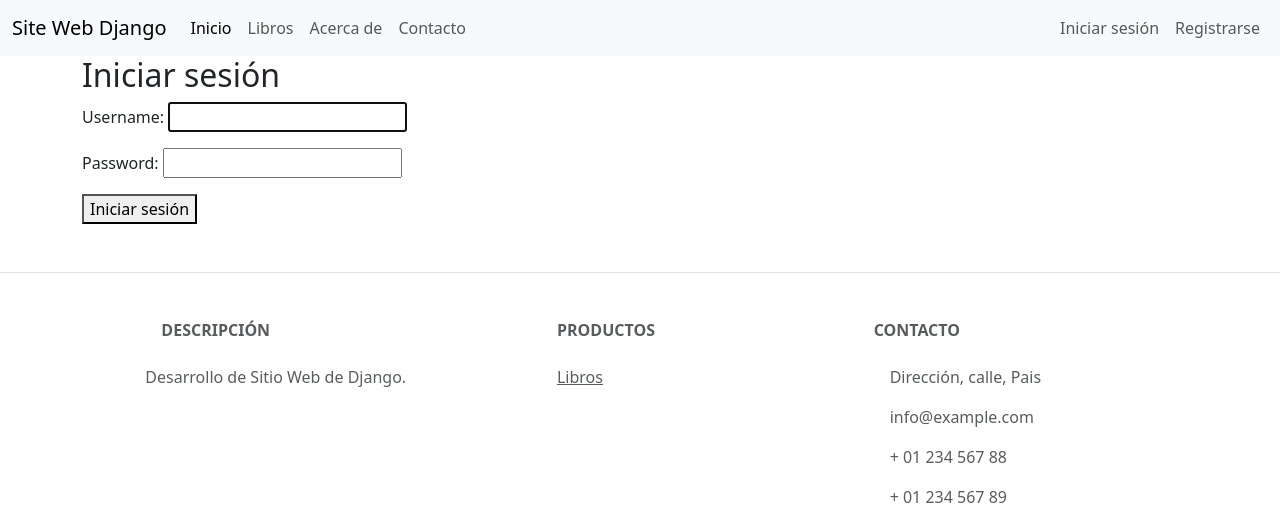
After one commit to JseMatamoros/mod6sesion8evaluacion, a Django app: page /custom_login/ in a window 1280 px wide. The commit adds this page. Shown: the top 513 px of the page. Run offline with Django 4.2, Linux system fonts and the light colour scheme; some libraries are stand-ins or nearby versions.

Commit message:
evaluacion sesion8 mod6 completa, pero con login personalizado, fue bueno para testear varios enfoques

```diff
--- a/book/forms.py
+++ b/book/forms.py
@@ -1,6 +1,6 @@
 from django import forms
 # probando tamebien
-from django.contrib.auth.forms import UserCreationForm
+from django.contrib.auth.forms import UserCreationForm, AuthenticationForm
 from django.contrib.auth.models import User
 
 class BookForm(forms.Form):
@@ -16,3 +16,6 @@ class RegistroForm(UserCreationForm):
     class Meta:
         model = User
         fields = ['username', 'email', 'password1', 'password2']
+
+class LoginForm(AuthenticationForm):
+    pass
--- a/book/urls.py
+++ b/book/urls.py
@@ -1,5 +1,6 @@
 from django.urls import path
 from .views import IndexPageView, BookListView, InputBookView, registro_view, registro_success_view
+from . import views
 
 urlpatterns = [
     path('', IndexPageView.as_view(), name='index'),
@@ -7,4 +8,6 @@ urlpatterns = [
     path('inputbook/', InputBookView.as_view(), name='input_book'),
     path('registro/', registro_view, name='registro'),
     path('registro/success/', registro_success_view, name='registro_success'),
+    path('custom_login/', views.custom_login, name='custom_login'),
+    path('logout/', views.custom_logout, name='logout'),
 ]
--- a/book/views.py
+++ b/book/views.py
@@ -1,9 +1,12 @@
 from django.shortcuts import render, redirect
+from django.contrib.auth import authenticate, login, logout as django_logout
+from django.contrib.auth.forms import AuthenticationForm
+
 from django.contrib.auth.forms import UserCreationForm
 from .forms import RegistroForm
 from django.views.generic import TemplateView
 from .models import Book
-from .forms import BookForm
+from .forms import BookForm, LoginForm
 # Create your views here.
 
 class IndexPageView(TemplateView):
@@ -36,7 +39,7 @@ class InputBookView(TemplateView):
             valoracion = form.cleaned_data['valoracion']
             # crear una instancia delmodelo Book con los datos ingresados
             libro = Book(titulo = titulo, autor=autor, valoracion=valoracion)
-            Book.save()
+            libro.save()
             # redireccionar a la pagina de exito
             return render(request, 'success.html')
         else:
@@ -55,3 +58,22 @@ def registro_view(request):
 
 def registro_success_view(request):
     return render(request, 'registro_success.html')
+
+def custom_login(request):
+    if request.method == 'POST':
+        form = AuthenticationForm(request, data=request.POST)
+        if form.is_valid():
+            # Autenticar al usuario utilizando las credenciales proporcionadas
+            username = form.cleaned_data['username']
+            password = form.cleaned_data['password']
+            user = authenticate(request, username=username, password=password)
+            if user is not None:
+                login(request, user)
+                return redirect('index')  # Redirigir a la página de "Listar" después del inicio de sesión
+    else:
+        form = AuthenticationForm(request)
+    return render(request, 'custom_login.html', {'form': form})
+
+def custom_logout(request):
+    django_logout(request)  # Realizar el logout a través de Django
+    return redirect('index')
--- /dev/null
+++ b/templates/custom_login.html
@@ -0,0 +1,10 @@
+{% extends 'base.html' %}
+
+{% block content %}
+  <h2>Iniciar sesión</h2>
+  <form method="post">
+    {% csrf_token %}
+    {{ form.as_p }}
+    <button type="submit">Iniciar sesión</button>
+  </form>
+{% endblock %}
--- a/templates/navbar.html
+++ b/templates/navbar.html
@@ -21,6 +21,22 @@
                     <a class="nav-link" href="#">Contacto</a>
                 </li>
             </ul>
+
+            {% if user.is_authenticated %}
+                <form class="d-flex" method="POST" action="{% url 'logout' %}">
+                    {% csrf_token %}
+                    <button class="btn btn-primary" type="submit">Cerrar sesión</button>
+                </form>
+            {% else %}
+                <ul class="navbar-nav">
+                    <li class="nav-item">
+                        <a class="nav-link" href="{% url 'custom_login' %}">Iniciar sesión</a>
+                    </li>
+                    <li class="nav-item">
+                        <a class="nav-link" href="{% url 'registro' %}">Registrarse</a>
+                    </li>
+                </ul>
+            {% endif %}
         </div>
     </div>
 </nav>
```
Also changed, not shown: libreria/settings.py (+10 -1 lines), db.sqlite3.
